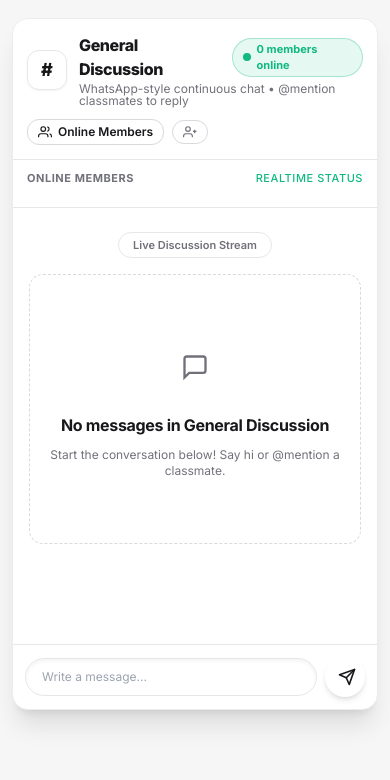
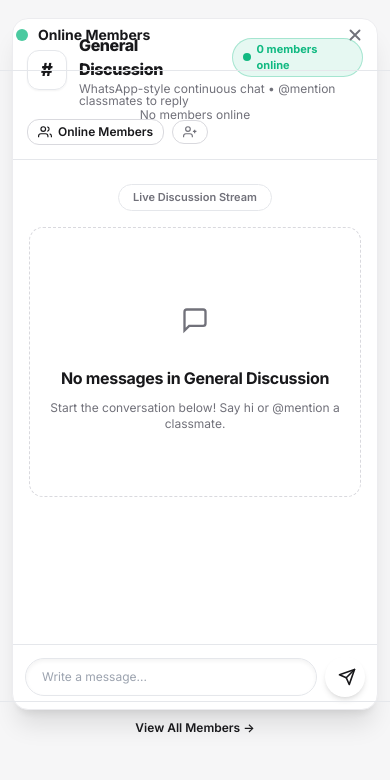
Before and after one commit to ameenul-hashim/notesphere, a Django app: page /community/chat/ in a window 390 px wide, after a click on "Online Members". Shown: the part 64-844 px from the top of the page. Run offline with Django 5.2, Linux system fonts and the light colour scheme; the visitor is signed in with stand-in values (Sample User, id 1); data comes from the database, SQL or seed files in the repository; data that the repository does not hold is empty; some libraries are stand-ins or nearby versions.

Commit message:
Chat: students edit own msgs only, admin deletes all. Mobile: full-page online members overlay.

```diff
--- a/static/js/firestore_chat.js
+++ b/static/js/firestore_chat.js
@@ -88,12 +88,17 @@
       ? `<span class="badge badge-warning text-[9px] px-1 py-0">Admin</span>`
       : '';
 
-    /* Edit/delete for own or admin */
+    /* Edit own / Delete admin-only */
     const currentUser = me();
-    const canModify = isMine(data.sender_id) || currentUser.is_admin;
-    const actionBtns = canModify
-      ? `<span>|</span>
-         <button type="button" class="hover:underline font-bold text-[10px] uppercase text-danger" onclick="NoteSphereChatDelete('${docId}')">Del</button>`
+    const isOwn = isMine(data.sender_id);
+    const editBtn = isOwn
+      ? `<button type="button" class="hover:underline font-bold text-[10px] uppercase ${mine ? 'text-primary-foreground' : 'text-primary'}" onclick="NoteSphereChatEdit('${docId}','${escHtml(data.message || '')}')">Edit</button>`
+      : '';
+    const deleteBtn = currentUser.is_admin
+      ? `<span>|</span><button type="button" class="hover:underline font-bold text-[10px] uppercase text-danger" onclick="NoteSphereChatDelete('${docId}')">Del</button>`
+      : '';
+    const actionBtns = (editBtn || deleteBtn)
+      ? `<span>|</span>${editBtn}${deleteBtn}`
       : '';
 
     const bubbleColor = mine
@@ -353,6 +358,15 @@
       .catch(e => console.warn('Delete err', e));
   };
 
+  window.NoteSphereChatEdit = function(docId, oldText) {
+    if (!window.NoteSphereFB?.isReady) return;
+    var newText = prompt('Edit message:', oldText);
+    if (newText === null || newText.trim() === '' || newText === oldText) return;
+    window.NoteSphereFB.db.collection('community_chat').doc(docId)
+      .update({ message: newText.trim(), edited: true })
+      .catch(e => console.warn('Edit err', e));
+  };
+
   window.cancelReplyQuote = function() {
     const parentInput = document.getElementById('reply-parent-id');
     const quoteBar = document.getElementById('reply-quote-bar');
--- a/static/js/presence.js
+++ b/static/js/presence.js
@@ -85,15 +85,34 @@
     var el = document.getElementById('chat-online-users-drawer');
     if (!el) return;
     el.textContent = '';
-    Object.keys(onlineUsers).forEach(function (k) {
-      var p = onlineUsers[k];
+    var list = Object.keys(onlineUsers).map(function (k) { return onlineUsers[k]; });
+    if (list.length === 0) {
+      el.innerHTML = '<div class="p-6 text-center text-xs text-muted">No members online</div>';
+      return;
+    }
+    list.forEach(function (p) {
       var mine = String(p.id) === myId;
       var item = document.createElement('div');
-      item.className = 'drawer-member-item flex flex-shrink-0 items-center gap-1.5 px-3 py-1.5 rounded-full bg-surface-2 border border-border text-foreground text-xs font-semibold';
+      item.className = 'flex items-center justify-between p-3 rounded-xl bg-surface-2/60 hover:bg-surface-2 border border-border/50 transition-all';
       item.setAttribute('data-user-id', p.id);
+      var initial = (p.display_name || p.username || '?').charAt(0).toUpperCase();
       item.innerHTML =
-        '<span class="drawer-online-dot w-2 h-2 rounded-full bg-emerald-500 animate-pulse"></span>' +
-        '<span>' + esc(p.display_name || p.username) + (mine ? ' (You)' : '') + '</span>';
+        '<div class="flex items-center gap-3 min-w-0">' +
+          '<div class="relative w-9 h-9 rounded-full bg-emerald-500/20 text-emerald-600 flex items-center justify-center font-bold text-xs flex-shrink-0 border border-emerald-500/40">' +
+            '<span>' + esc(initial) + '</span>' +
+            '<span class="online-indicator absolute bottom-0 right-0 w-2.5 h-2.5 rounded-full bg-emerald-500 ring-2 ring-surface animate-pulse"></span>' +
+          '</div>' +
+          '<div class="truncate">' +
+            '<span class="text-sm font-bold text-foreground truncate block leading-tight">' +
+              esc(p.display_name || p.username) +
+              (mine ? ' <span class="badge badge-primary text-[9px] px-1.5 py-0 font-bold ml-1">You</span>' : '') +
+            '</span>' +
+            '<span class="online-status-text text-[11px] text-emerald-500 font-medium">' +
+              (p.role === 'ADMIN' ? 'Administrator' : 'Student') + ' &middot; online' +
+            '</span>' +
+          '</div>' +
+        '</div>' +
+        (p.role === 'ADMIN' ? '<span class="badge badge-warning text-[9px] px-1.5 py-0">Admin</span>' : '');
       el.appendChild(item);
     });
   }
--- a/templates/community/chat.html
+++ b/templates/community/chat.html
@@ -49,13 +49,23 @@
       </div>
     </div>
 
-    {# 2. Small Devices Top Online Drawer (displays ONLY online users) #}
-    <div id="mobile-online-drawer-wrapper" class="hidden sm:hidden border-b border-border/70 bg-surface-2/40 p-2.5">
-      <div class="flex items-center justify-between text-[11px] font-bold text-muted uppercase tracking-wider mb-1.5 px-1">
-        <span>Online Members</span>
-        <span class="text-emerald-500 font-medium">Realtime Status</span>
+    {# 2. Small Devices: Online Users Full-Screen Overlay Panel #}
+    <div id="mobile-online-drawer-wrapper" class="hidden fixed inset-0 z-50 sm:hidden bg-surface flex flex-col">
+      <div class="flex items-center justify-between p-4 border-b border-border bg-surface-2/60">
+        <div class="flex items-center gap-2.5">
+          <span class="w-3 h-3 rounded-full bg-emerald-500 animate-pulse"></span>
+          <span class="text-sm font-bold text-foreground">Online Members</span>
+        </div>
+        <button type="button" onclick="document.getElementById('mobile-online-drawer-wrapper').classList.add('hidden')" class="icon-btn">
+          <svg width="18" height="18" viewBox="0 0 24 24" fill="none" stroke="currentColor" stroke-width="2.5" stroke-linecap="round">
+            <path d="M6 6l12 12M18 6L6 18"/>
+          </svg>
+        </button>
       </div>
-      <div id="chat-online-users-drawer" class="flex items-center gap-2 overflow-x-auto pb-1 no-scrollbar"></div>
+      <div id="chat-online-users-drawer" class="flex-1 overflow-y-auto p-3 space-y-2"></div>
+      <div class="p-3 border-t border-border text-center">
+        <a href="{% url 'community:members' %}" class="text-xs font-semibold text-primary hover:underline">View All Members &rarr;</a>
+      </div>
     </div>
 
     {# 3. Main Split View: Continuous WhatsApp Chat Stream + Desktop Online Sidebar #}
@@ -111,7 +121,7 @@
                     <div class="flex items-center gap-2 font-normal">
                       <span>{{ post.created_at|date:"h:i a" }}</span>
 
-                      {# Action buttons: Reply, Edit, Delete #}
+                      {# Action buttons: Reply, Edit (own only), Delete (admin only) #}
                       <button
                         type="button"
                         onclick="setReplyQuote('{{ post.id }}', '{{ post.author.full_name|clean_name }}', '{{ post.content|escapejs|truncatechars:60 }}')"
@@ -121,7 +131,14 @@
                         @Reply
                       </button>
 
-                      {% if user == post.author or user.is_admin %}
+                      {% if user == post.author %}
+                        <span>|</span>
+                        <button type="button"
+                          class="hover:underline font-bold text-[10px] uppercase {% if user == post.author %}text-primary-foreground{% else %}text-primary{% endif %}"
+                          onclick="NoteSphereChatEdit('{{ post.id }}', '{{ post.content|escapejs }}')">Edit</button>
+                      {% endif %}
+
+                      {% if user.is_admin %}
                         <span>|</span>
                         <form method="post" action="{% url 'community:post_delete' post.pk %}"
                               data-confirm="Delete this message?"
@@ -254,5 +271,15 @@
   function setReplyQuote(postId, authorName, snippetText) {
     if (window.NoteSphereChatReply) window.NoteSphereChatReply(postId, authorName, snippetText);
   }
+
+  // NoteSphereChatEdit for Django-rendered messages (inline fallback)
+  if (!window.NoteSphereChatEdit) {
+    window.NoteSphereChatEdit = function(docId, oldText) {
+      var newText = prompt('Edit message:', oldText);
+      if (newText === null || newText.trim() === '' || newText === oldText) return;
+      // If Firestore is not available, redirect to Django edit endpoint
+      window.location.href = '/community/chat/' + docId + '/edit/?content=' + encodeURIComponent(newText.trim());
+    };
+  }
 </script>
 {% endblock %}
```
